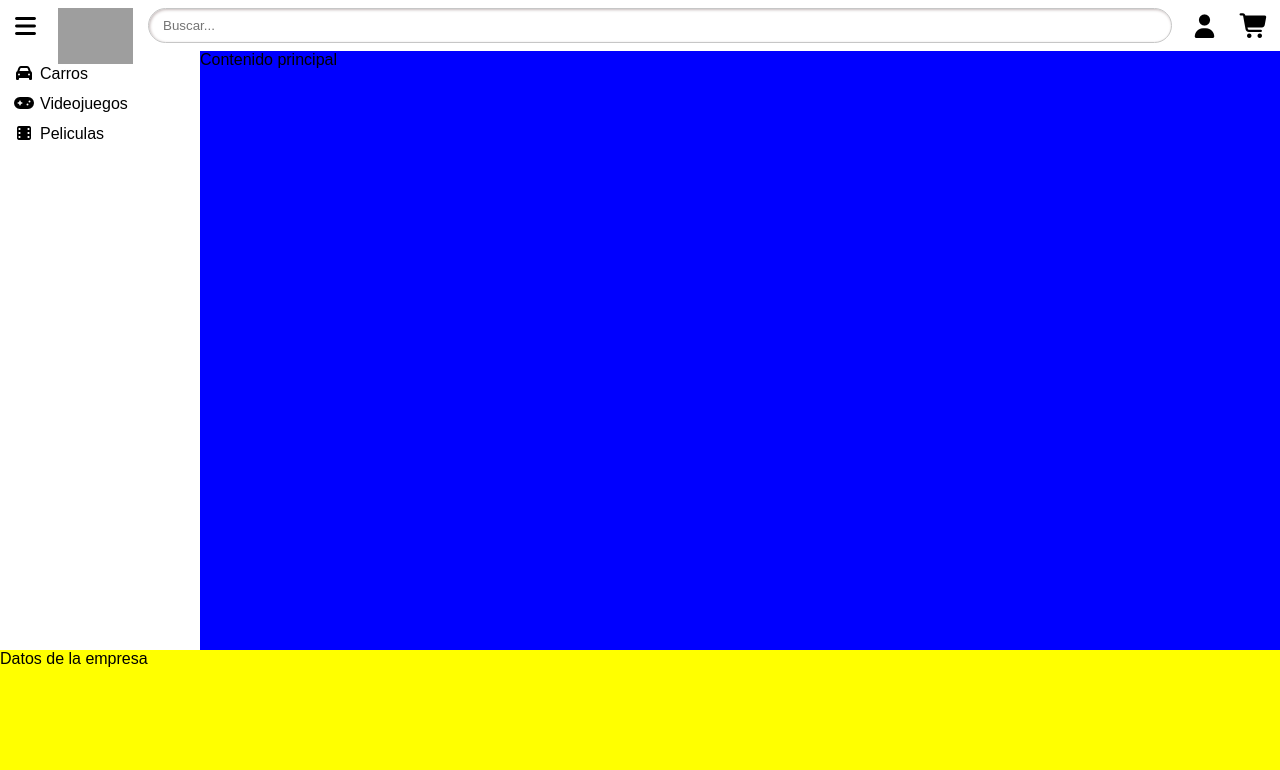
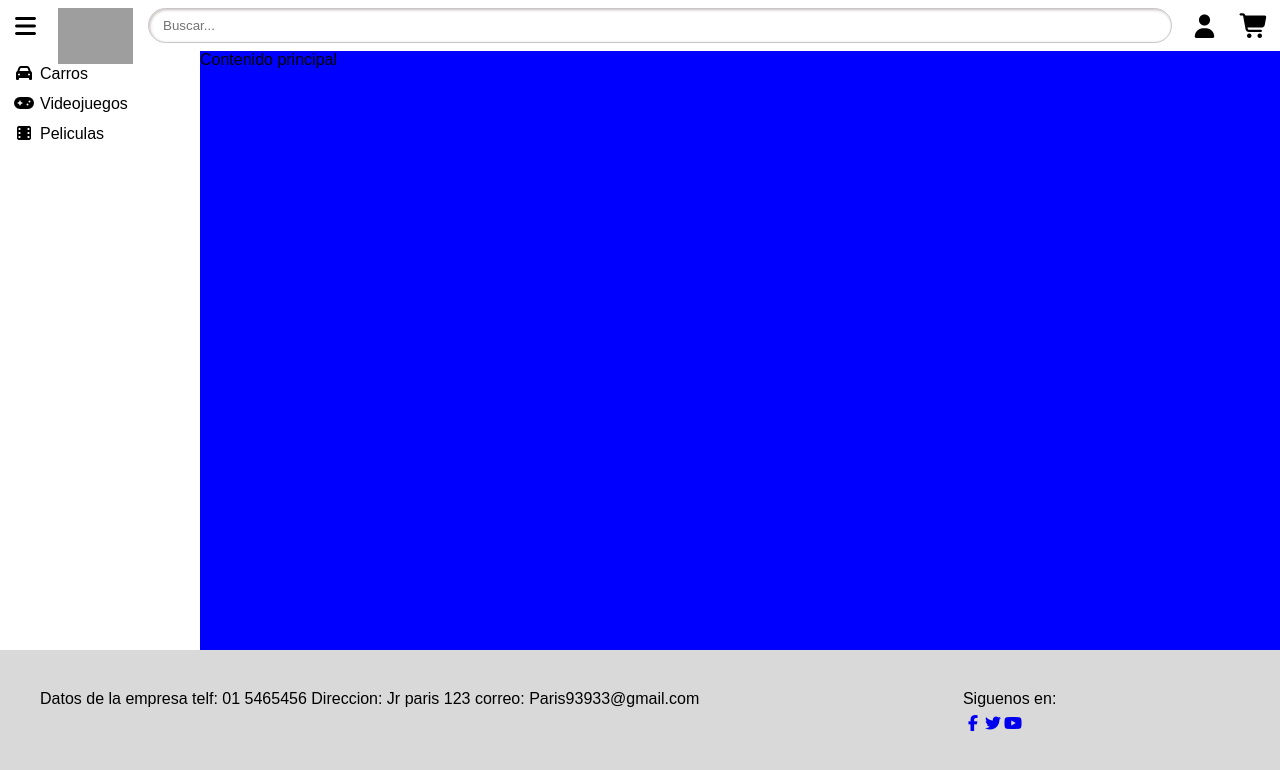
Before and after one commit to richirm/angular-bodoquin, an Angular app: page / in a window 1280 px wide. Shown: the top 770 px of the page. Built offline with nearby package versions, Linux system fonts and the light colour scheme; grey boxes are pictures that could not be loaded.

Commit message:
feat[43] Implementaci[on del footer

```diff
--- a/src/app/app.component.html
+++ b/src/app/app.component.html
@@ -9,7 +9,5 @@
         </div>
     </main>
 
-    <footer>
-        Datos de la empresa
-    </footer>
+    <app-footer></app-footer>
 </div>
--- a/src/app/app.module.ts
+++ b/src/app/app.module.ts
@@ -7,12 +7,14 @@ import { HeaderComponent } from './shared/components/header/header.component';
 import { NavComponent } from './shared/components/nav/nav.component';
 
 import { NavService } from './shared/services/nav.service';
+import { FooterComponent } from './shared/components/footer/footer.component';
 
 @NgModule({
   declarations: [
     AppComponent,
     HeaderComponent,
-    NavComponent
+    NavComponent,
+    FooterComponent,
   ],
   imports: [
     BrowserModule,
--- /dev/null
+++ b/src/app/shared/components/footer/footer.component.html
@@ -0,0 +1,18 @@
+<footer>
+   <div class="footer-item">
+        Datos de la empresa
+        telf: 01 5465456
+        Direccion: Jr paris 123
+        correo: Paris93933@gmail.com
+    </div>
+    <div class="footer-item">
+        <div>
+            <div>Siguenos en:</div>
+            <div>
+                <a href="https://facebook.com" target="_blank"><i class="fab fa-facebook-f"></i></a>
+                <a href="https://twitter.com" target="_blank"><i class="fab fa-twitter"></i></a>
+                <a href="https://youtube.com" target="_blank"><i class="fab fa-youtube"></i></a>
+            </div>
+        </div>
+    </div>
+</footer>
--- /dev/null
+++ b/src/app/shared/components/footer/footer.component.scss
@@ -0,0 +1,21 @@
+footer {
+    display: flex;
+    flex-direction: row;
+    background-color: #d9d9d9;
+
+    .footer-item {
+        flex-grow:1;
+        display: 40px;
+        padding: 40px;
+
+        &:first-child {
+            justify-content: end;
+        }
+
+        &>div {
+            display: flex;
+            flex-direction: column;
+            gap: 7px;
+        }
+    }
+}
```
Also changed, not shown: src/app/shared/components/footer/footer.component.ts (added, +10 -0 lines).
